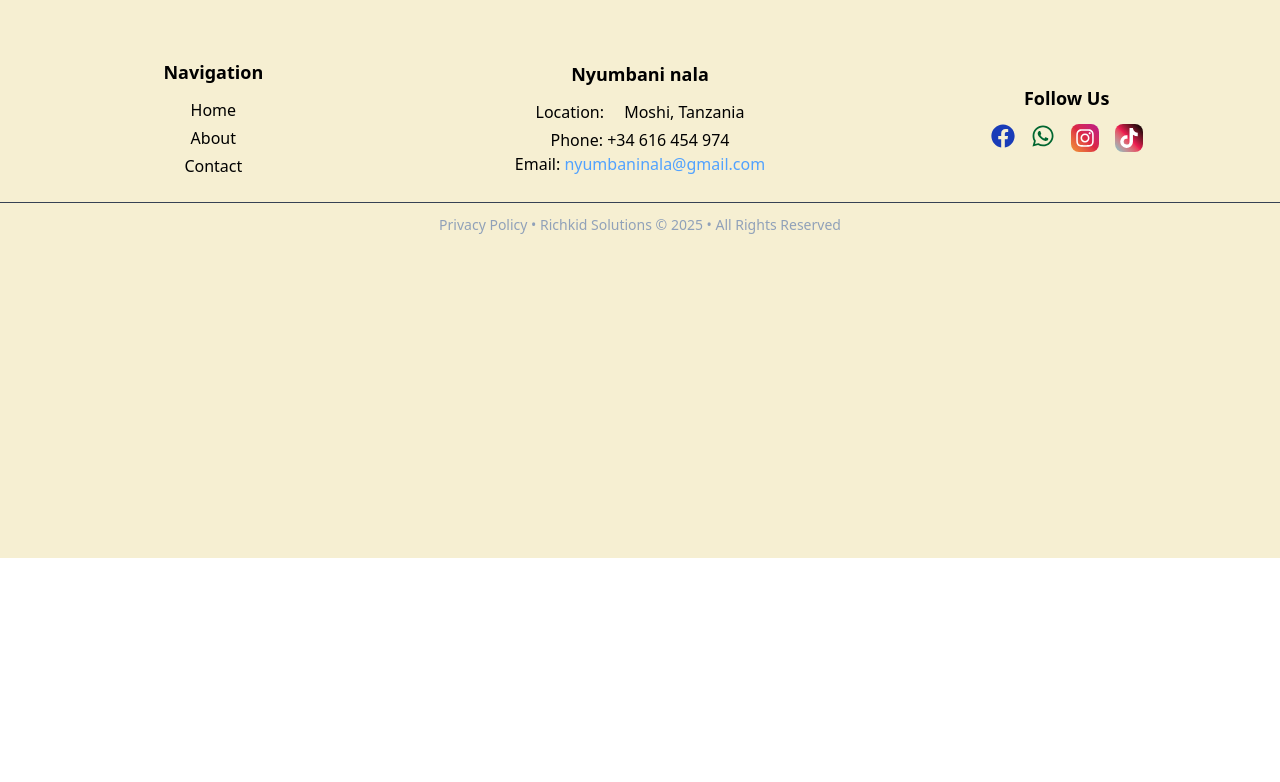
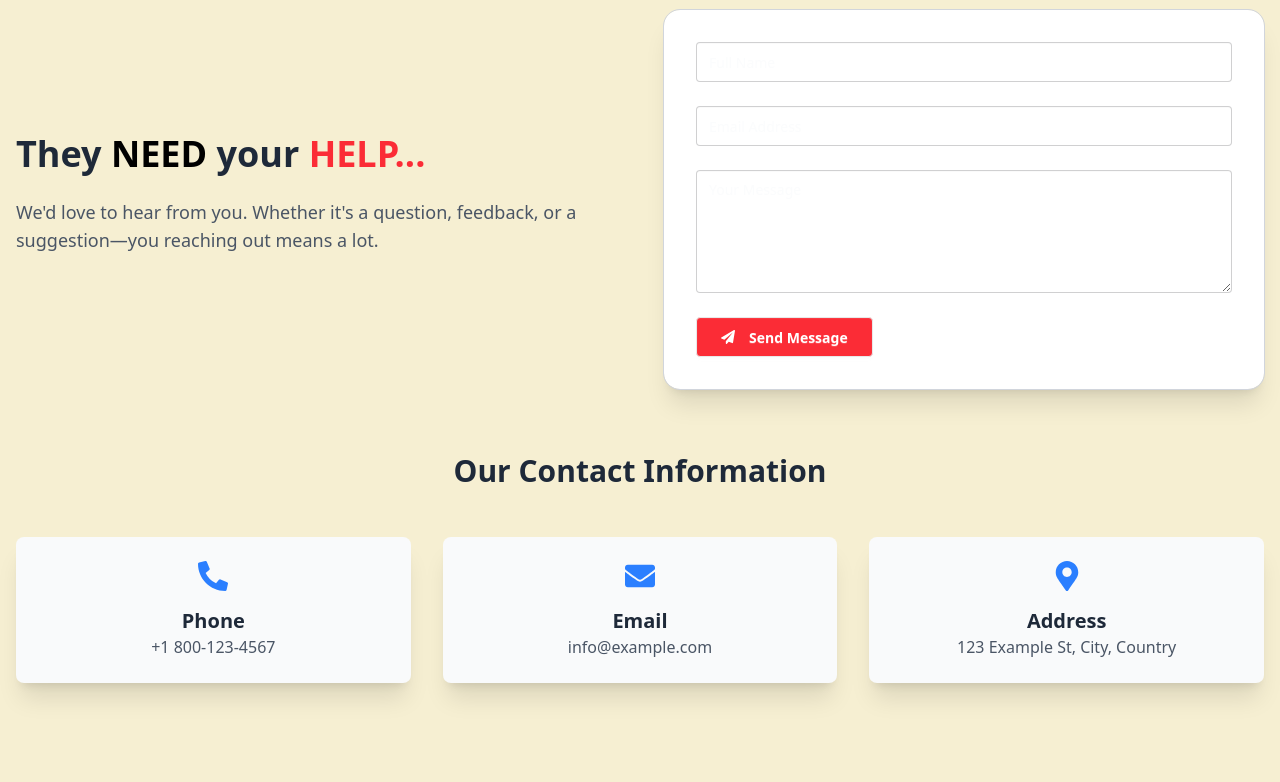
Before and after one commit to castrol-web/nyumbani-nala, a React (Vite) app in the folder frontend/: page /contact in a window 1280 px wide. Shown: the part 338-1120 px from the top of the page. Before the commit the page ends 896 px from the top, so only its background shows below. Built offline with nearby package versions, Linux system fonts and the light colour scheme.

Commit message:
feat: enhance Contact page with form and contact information section

```diff
--- /dev/null
+++ b/frontend/src/components/GoogleMapEmbeded.tsx
@@ -0,0 +1,16 @@
+const GoogleMapEmbeded = () => (
+    <div className="w-full rounded-xl shadow-md overflow-hidden mt-10">
+        <iframe
+            title="Nyumbani Nala Location"
+            src="https://www.google.com/maps/embed?pb=!1m18!1m12!1m3!1d3982.9447985013608!2d37.32352117443217!3d-3.363667796611016!2m3!1f0!2f0!3f0!3m2!1i1024!2i768!4f13.1!3m3!1m2!1s0x1839d9006334ecaf%3A0xd3aa306d7292e81a!2sMoshi%20Airport!5e0!3m2!1sen!2stz!4v1765783383828!5m2!1sen!2stz"
+            className="border-0"
+            width="100%"
+            height="400"
+            allowFullScreen={true}
+            loading="lazy"
+            referrerPolicy="no-referrer-when-downgrade">
+        </iframe>
+    </div>
+);
+
+export default GoogleMapEmbeded;
--- a/frontend/src/contact/Contact.tsx
+++ b/frontend/src/contact/Contact.tsx
@@ -1,8 +1,138 @@
-import Header from "../components/Header"
+import { useState } from "react";
+import Header from "../components/Header";
+import { motion } from "framer-motion";
+import { FaEnvelope, FaPhoneAlt, FaMapMarkerAlt, FaPaperPlane } from "react-icons/fa";
+import GoogleMapEmbeded from "../components/GoogleMapEmbeded";
+
 function Contact() {
+  const [formData, setFormData] = useState({
+    name: "",
+    email: "",
+    comment: "",
+  });
+
+  const handleChange = (e: any) => {
+    const { name, value } = e.target;
+    setFormData((prevState) => ({
+      ...prevState,
+      [name]: value,
+    }));
+  };
+
+  const handleSubmit = (e: { preventDefault: () => void }) => {
+    e.preventDefault();
+    // Form submission logic
+    console.log("Form submitted:", formData);
+  };
+
   return (
     <div>
       <Header pageName="Contact Us" />
+      <div className="container mx-auto px-4 max-w-7xl">
+        <motion.div
+          initial={{ opacity: 0, y: 30 }}
+          whileInView={{ opacity: 1, y: 0 }}
+          transition={{ duration: 1 }}
+          viewport={{ once: true }}
+          className="grid md:grid-cols-2 gap-12 items-center"
+        >
+          {/* Left Side Text */}
+          <div>
+            <h2 className="text-4xl font-bold text-gray-800 mb-6">
+              They <span className="text-black">NEED</span> your{" "}
+              <span className="text-red-500">HELP...</span>
+            </h2>
+            <p className="text-lg text-gray-600">
+              We'd love to hear from you. Whether it's a question, feedback,
+              or a suggestion—you reaching out means a lot.
+            </p>
+          </div>
+
+          {/* Right Side Form */}
+          <form
+            onSubmit={handleSubmit}
+            className="space-y-6 bg-white p-8 rounded-2xl shadow-xl outline-1 outline-gray-300 mt-3"
+          >
+            <input
+              type="text"
+              name="name"
+              value={formData.name}
+              onChange={handleChange}
+              placeholder="Full Name"
+              required
+              className="input input-bordered w-full text-slate-50"
+            />
+            <input
+              type="email"
+              name="email"
+              value={formData.email}
+              onChange={handleChange}
+              placeholder="Email Address"
+              required
+              className="input input-bordered w-full text-slate-50"
+            />
+            <textarea
+              name="comment"
+              value={formData.comment}
+              onChange={handleChange}
+              rows={5}
+              placeholder="Your Message"
+              required
+              className="textarea textarea-bordered w-full text-slate-50"
+            ></textarea>
+            <button
+              type="submit"
+              className="btn bg-red-500 hover:bg-red-600 text-white px-6 w-fit flex items-center"
+            >
+              <FaPaperPlane className="mr-2" /> Send Message
+            </button>
+          </form>
+        </motion.div>
+      </div>
+      {/* Contact Info Section */}
+      <div className="py-16">
+        <div className="container mx-auto px-4 text-center">
+          <h2 className="text-3xl font-semibold text-gray-800 mb-12">
+            Our Contact Information
+          </h2>
+          <div className="grid grid-cols-1 md:grid-cols-3 gap-8">
+            <motion.div
+              initial={{ opacity: 0 }}
+              whileInView={{ opacity: 1 }}
+              transition={{ delay: 0.2, duration: 0.6 }}
+              className="bg-gray-50 p-6 rounded-lg shadow-xl hover:shadow-2xl"
+            >
+              <FaPhoneAlt size={30} className="text-blue-500 mb-4 mx-auto" />
+              <h3 className="text-xl font-semibold text-gray-800">Phone</h3>
+              <p className="text-gray-600">+1 800-123-4567</p>
+            </motion.div>
+            <motion.div
+              initial={{ opacity: 0 }}
+              whileInView={{ opacity: 1 }}
+              transition={{ delay: 0.4, duration: 0.6 }}
+              className="bg-gray-50 p-6 rounded-lg shadow-xl hover:shadow-2xl"
+            >
+              <FaEnvelope size={30} className="text-blue-500 mb-4 mx-auto" />
+              <h3 className="text-xl font-semibold text-gray-800">Email</h3>
+              <p className="text-gray-600">info@example.com</p>
+            </motion.div>
+            <motion.div
+              initial={{ opacity: 0 }}
+              whileInView={{ opacity: 1 }}
+              transition={{ delay: 0.6, duration: 0.6 }}
+              className="bg-gray-50 p-6 rounded-lg shadow-xl hover:shadow-2xl"
+            >
+              <FaMapMarkerAlt
+                size={30}
+                className="text-blue-500 mb-4 mx-auto"
+              />
+              <h3 className="text-xl font-semibold text-gray-800">Address</h3>
+              <p className="text-gray-600">123 Example St, City, Country</p>
+            </motion.div>
+          </div>
+        </div>
+      </div>
+      <GoogleMapEmbeded />
     </div>
   )
 }
```
